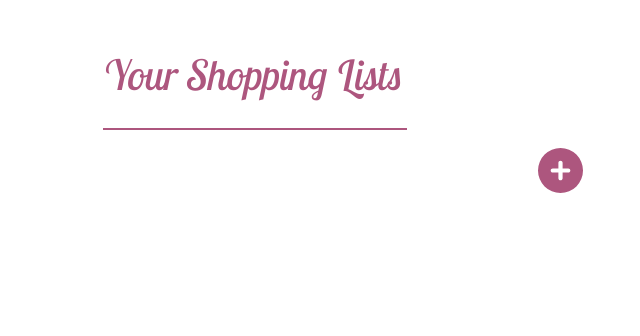
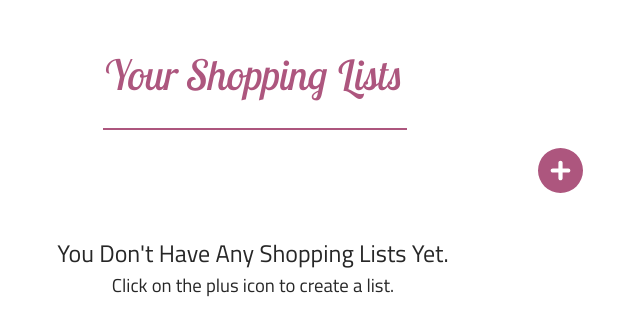
Before and after one commit to katmart93/shopping-list-app, a React (Create React App) app: page / in a window 1280 px wide. Shown: the top 336 px of the page, without its empty margins (387-1027 px from the left). Built offline with nearby package versions, Linux system fonts and the light colour scheme; a web font is replaced by a local one.

Commit message:
conditional message added in the main view

```diff
--- a/src/components/ShoppingLists.css
+++ b/src/components/ShoppingLists.css
@@ -34,6 +34,7 @@
 @media screen and (min-width: 1024px) {
   .shopping-lists-wrapper {
     display: flex;
+    justify-content: center;
     flex-wrap: wrap;
     max-width: 740px;
   }
--- a/src/components/ShoppingLists.jsx
+++ b/src/components/ShoppingLists.jsx
@@ -13,6 +13,12 @@ export default function ShoppingLists({
 }) {
   return (
     <div className="shopping-lists-wrapper">
+      {lists.length === 0 && (
+        <div>
+          <h2>You don't have any shopping lists yet.</h2>
+          <h3>Click on the plus icon to create a list.</h3>
+        </div>
+      )}
       {lists.map((list) => (
         <div key={list.id} className="card">
           <div className="list-icons-wrapper">
```
